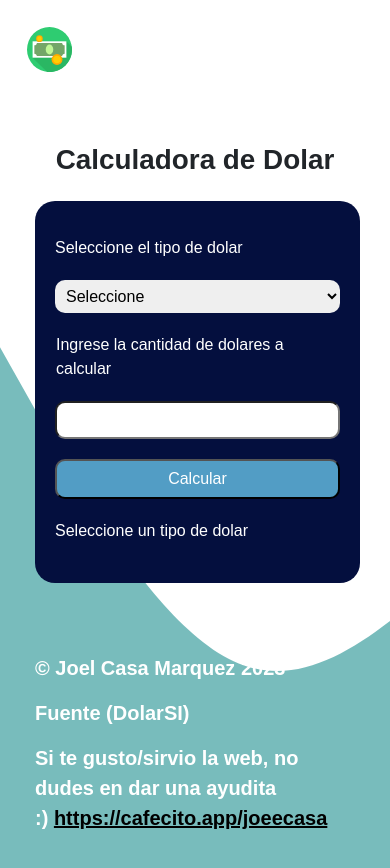
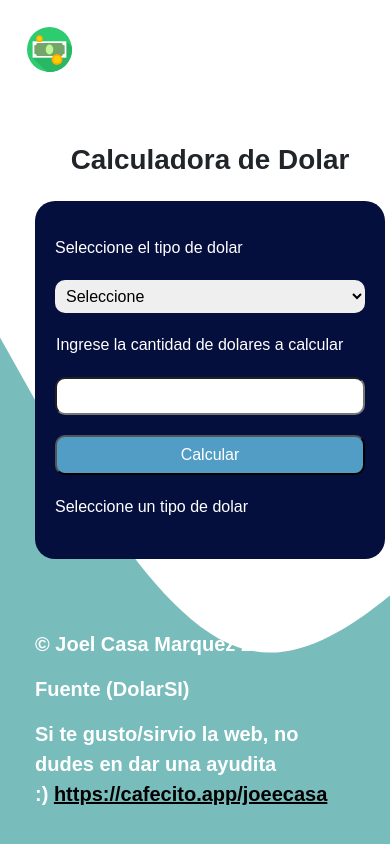
Before and after one commit to joeecasa/calculadoraDolar, a React (Create React App) app: page /calculadora in a window 390 px wide. After the commit the page ends 844 px from the top, so only its background shows below. Built offline with nearby package versions, Linux system fonts and the light colour scheme; no server answers.

Commit message:
responsive

```diff
--- a/src/components/components.css
+++ b/src/components/components.css
@@ -142,5 +142,6 @@
 }
 .content{
     flex: 1;
-    padding:20px
+    padding:20px;
+    min-width: 328px
 }
--- a/src/pages/pages.css
+++ b/src/pages/pages.css
@@ -23,8 +23,8 @@
 .container-calcu {
     /* border: 1px solid rgb(0, 21, 255); */
     padding: 20px;
-    max-width: 350px;
-    min-width: 325px;
+    max-width: 400px;
+    min-width: 328px;
     display: block;
     margin-left: auto;
     margin-right: auto;
@@ -32,10 +32,12 @@
     border-radius: 20px;
     min-height: 350px;
     margin-top: 25px;
+    width: 100%;
 }
 
 .div-calcu {
     margin: 15px;
+    width: 100%;
 }
 .div-home{
     display: flex;
@@ -113,6 +115,7 @@
 
 .form-calc {
     margin-top: 15px;
+    width: 100%;
 }
 
 .btn-calcu {
```
Also changed, not shown: src/pages/Calculadora.jsx (+2 -8 lines).
